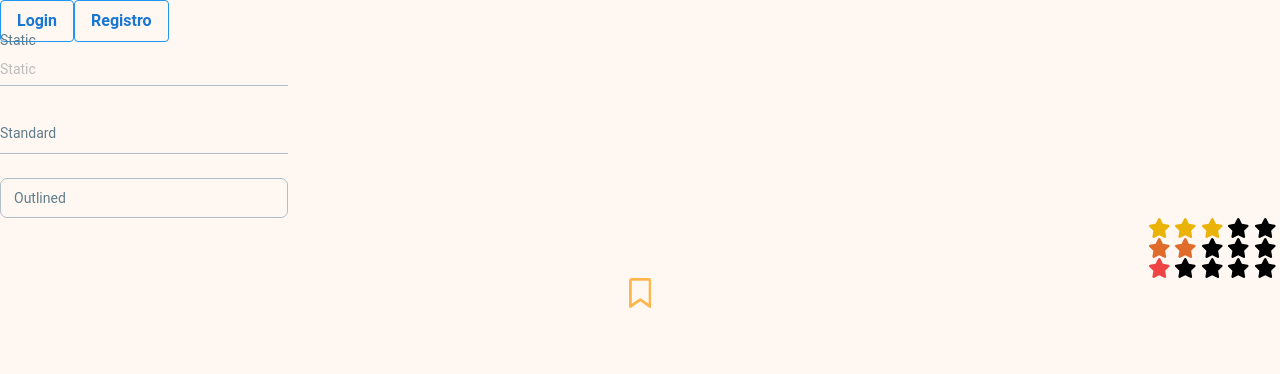
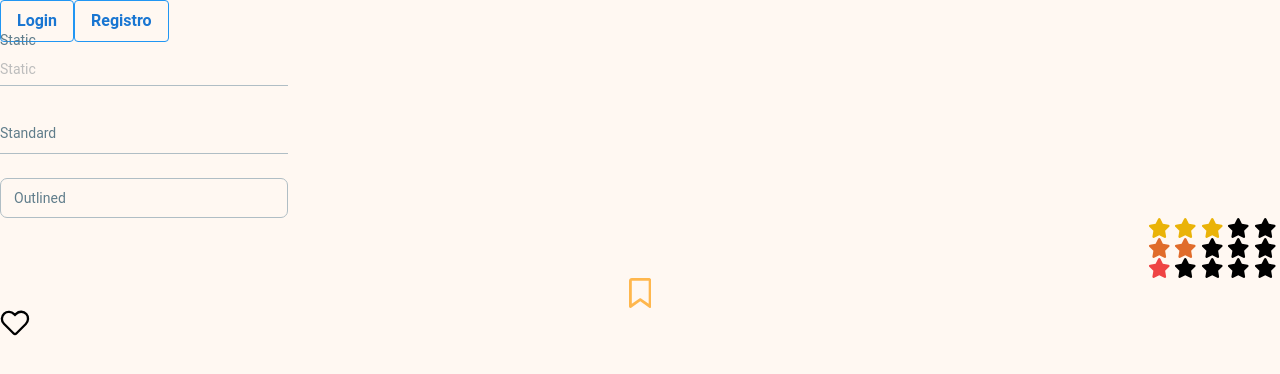
Before and after one commit to No-Country-simulation/c20-24-m-java-react, a Next.js app in the folder front-end/: page /prueba in a window 1280 px wide. Shown: the top 374 px of the page. Built offline with nearby package versions, Linux system fonts and the light colour scheme; no server answers.

Commit message:
fix: icon like comment share card recipe

```diff
--- a/front-end/src/app/prueba/page.jsx
+++ b/front-end/src/app/prueba/page.jsx
@@ -1,5 +1,6 @@
 'use client';
 
+import LikeRecipe from '@/components/likeRecipe/LikeRecipe';
 // import Button from '@/components/button/Button';
 import ModalRegisterLoginMainStart from '@/components/modalRegisterLoginMainStart/ModalRegisterLoginMainStart';
 import RatingStars from '@/components/ratingStars/RatingStars';
@@ -70,6 +71,7 @@ export default function Prueba() {
         <RatingStars rating={1} />
       </div>
       <SaveRecipe />
+      <LikeRecipe />
     </div>
   );
 }
--- a/front-end/src/components/cardRecipe/CardRecipe.jsx
+++ b/front-end/src/components/cardRecipe/CardRecipe.jsx
@@ -1,6 +1,8 @@
 import Image from 'next/image';
 import RatingStars from '../ratingStars/RatingStars';
 import SaveRecipe from '../saveRecipe/SaveRecipe';
+import LikeRecipe from '../likeRecipe/LikeRecipe';
+import { Share2 } from 'react-feather';
 // import rsat from '../ratingStars/rsat';
 const CardRecipe = ({ user, title, image, description, category, subcategory }) => {
   // const [isNear, fromRef] = useNearsatcreen();
@@ -13,7 +15,7 @@ const CardRecipe = ({ user, title, image, description, category, subcategory })
             alt="image"
             className="w-full h-full rounded-3xl  object-contain"
           /> */}
-          <div className="absolute top-7 right-6 p-1">
+          <div className="absolute top-4 right-4 ">
             <SaveRecipe />
           </div>
           <Image
@@ -36,10 +38,11 @@ const CardRecipe = ({ user, title, image, description, category, subcategory })
           </div>
           <h3 className="text-2xl font-semibold">{title}</h3>
           <p className="text-[13px] h-[40px] items-start">{description}</p>
-          <div className="flex justify-start items-center -ml-3 , mt-2">
+          <div className="flex justify-between items-center mt-2">
+            <div className="flex justify-start items-center -ml-3 ">
               <div className=" ">
                 <Image
-                className="icon_profile w-[47px] h-[47px] rounded-full"
+                  className="w-[45px] h-[45px] rounded-full"
                   width={300}
                   height={200}
                   src="/img/Registro ilustracion.svg"
@@ -50,6 +53,19 @@ const CardRecipe = ({ user, title, image, description, category, subcategory })
                 {user}
               </p>
             </div>
+
+            <div className="flex justify-between items-center ">
+              <LikeRecipe />
+              <Image
+                className=" rounded-full mx-2"
+                width={30}
+                height={30}
+                src="/icons/vaadin_comments.svg"
+                alt="picture"
+              />
+              <Share2 className="w-[2em] h-[2em]" />
+            </div>
+          </div>
         </div>
       </div>
     </div>
--- /dev/null
+++ b/front-end/src/components/likeRecipe/LikeRecipe.jsx
@@ -0,0 +1,24 @@
+import { useState } from 'react';
+import './likeRecipe.style.css';
+const LikeRecipe = () => {
+  const [isLike, setIsLike] = useState(false);
+  return (
+    <label class="container w-[30px] h-[30px]">
+      <input checked="checked" type="checkbox" onClick={() => setIsLike(!isLike)} />
+      <div className="checkmark w-[30px] h-[30px] ">
+        <svg viewBox="0 0 256 256">
+          <rect fill="none" height="256" width="256"></rect>
+          <path
+            d="M224.6,51.9a59.5,59.5,0,0,0-43-19.9,60.5,60.5,0,0,0-44,17.6L128,59.1l-7.5-7.4C97.2,28.3,59.2,26.3,35.9,47.4a59.9,59.9,0,0,0-2.3,87l83.1,83.1a15.9,15.9,0,0,0,22.6,0l81-81C243.7,113.2,245.6,75.2,224.6,51.9Z"
+            stroke-width="20px"
+            stroke="#000"
+            fill="none"
+            className={`${isLike ? 'fill-[#ff5353] stroke-inherit' : ''}`}
+          ></path>
+        </svg>
+      </div>
+    </label>
+  );
+};
+
+export default LikeRecipe;
--- /dev/null
+++ b/front-end/src/components/likeRecipe/likeRecipe.style.css
@@ -0,0 +1,67 @@
+/* From Uiverse.io by KSAplay */
+.container input {
+  /* position: absolute;
+  opacity: 0;
+  cursor: pointer;
+  height: 0;
+  width: 0; */
+}
+
+.container {
+  /* display: block;
+  position: relative;
+  cursor: pointer;
+  font-size: 20px;
+  user-select: none;
+  transition: 100ms; */
+}
+
+.checkmark {
+  /* top: 0;
+  left: 0;
+  height: 2em;
+  width: 2em;
+  transition: 100ms;
+  animation: dislike_effect 400ms ease; */
+}
+
+.container input:checked ~ .checkmark path {
+  /* fill: #ff5353;
+  stroke-width: 0; */
+}
+
+/* .container input:checked ~ .checkmark {
+  animation: like_effect 400ms ease;
+} */
+
+.container:hover {
+  transform: scale(1.1);
+}
+
+/* @keyframes like_effect {
+  0% {
+    transform: scale(0);
+  }
+
+  50% {
+    transform: scale(1.2);
+  }
+
+  100% {
+    transform: scale(1);
+  }
+} */
+
+/* @keyframes dislike_effect {
+  0% {
+    transform: scale(0);
+  }
+
+  50% {
+    transform: scale(1.2);
+  }
+
+  100% {
+    transform: scale(1);
+  }
+} */
```
Also changed, not shown: front-end/public/icons/vaadin_comments.svg (added). Lines whose indentation alone changed are shown as unchanged.
